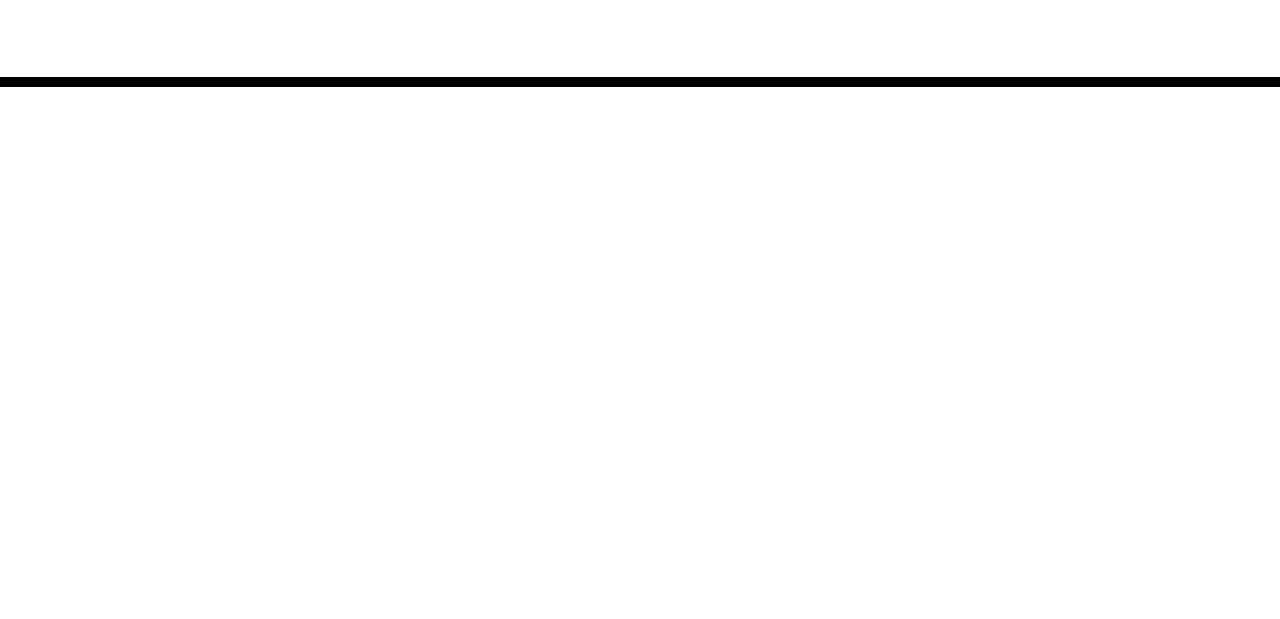
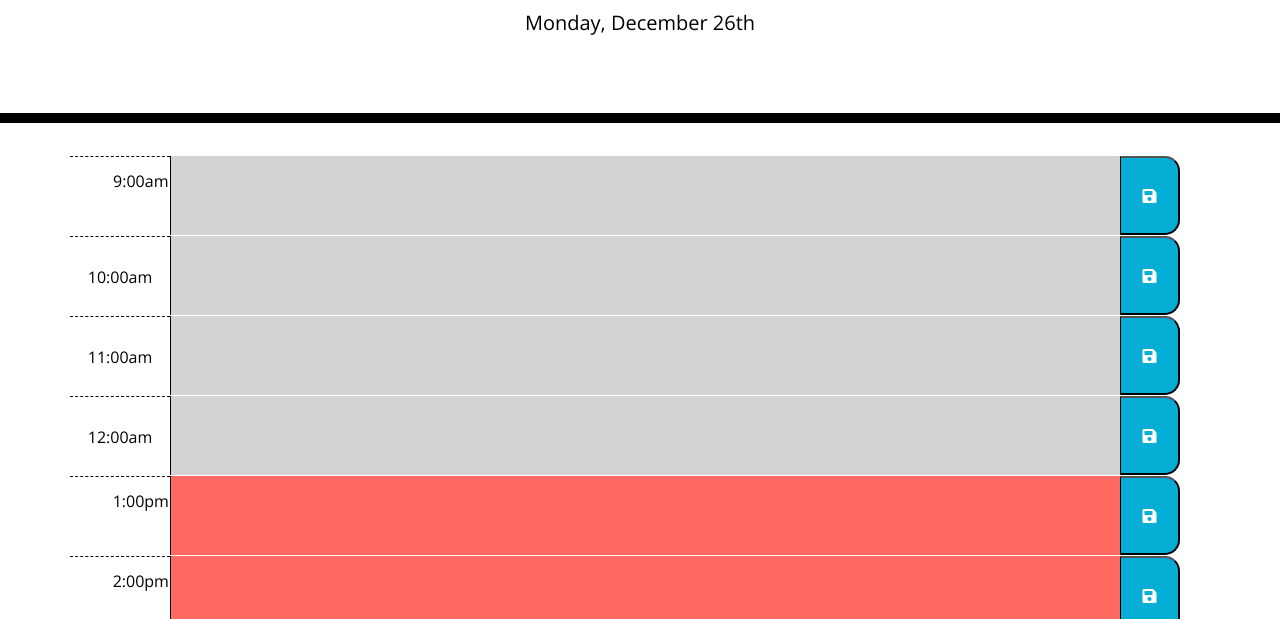
Before and after one commit to Micky-Ad/Work-Day-Scheduler, a plain HTML site: page index.html in a window 1280 px wide. Shown: the part 181-800 px from the top of the page. Drawn offline with nearby package versions, Linux system fonts and the light colour scheme.

Commit message:
textarea matching note and time block background working

```diff
--- a/Assets/script.js
+++ b/Assets/script.js
@@ -37,9 +37,12 @@ var timeBlocks = [
   },
 ];
 
+// function to create each block of time of the HTML
+
 function loadTimeblocks() {
   var layout = "";
   timeBlocks.forEach(function (timeBlock) {
+    var className = timeChecker(timeBlock.time);
     layout =
       layout +
       `  <div class="time-block">
@@ -47,8 +50,8 @@ function loadTimeblocks() {
         <div class="hour">
           ${timeBlock.time}
         </div>
-        <textarea name="" id="" class="present">${timeBlock.note}</textarea>
-        <button class="saveBtn"><i class="fas fa-save"></i>
+        <textarea name="" id="${timeBlock.time}" class="${className}">${timeBlock.note}</textarea>
+           <button class="saveBtn" onclick="saveNote('${timeBlock.time}')"><i class="fas fa-save"></i>
 </button>
       </div>
     </div>`;
@@ -58,9 +61,30 @@ function loadTimeblocks() {
 
 loadTimeblocks();
 
+// Creating the curecnt date at the header and using moment JS for the correct format
+
 function currentDate() {
   var newDate = moment().format("dddd, MMMM Do");
   document.getElementById("currentDay").innerHTML = newDate;
 }
+currentDate();
 
-currentDate();
+// Creating the background color that that changes color based on currect time
+
+function timeChecker(time) {
+  var status = moment(time, "h:ma").fromNow();
+  if (status.includes("in ") == true && status.includes("hour")) {
+    return "future";
+  } else if (status.includes("ago") == true && status.includes("hour")) {
+    return "past";
+  } else {
+    return "present";
+  }
+}
+
+//  Save note function
+
+function saveNote(time) {
+  var note = document.getElementById(time).value;
+  alert(note);
+}
--- a/index.html
+++ b/index.html
@@ -21,11 +21,13 @@
   </header>
   <div class="container" id="time-block">
     <!-- Timeblocks go here -->
+
+
   </div>
 
   <script src="https://cdnjs.cloudflare.com/ajax/libs/jquery/3.2.1/jquery.min.js"></script>
   <script src="https://cdnjs.cloudflare.com/ajax/libs/moment.js/2.24.0/moment.min.js"></script>
-  <script src="./script.js"></script>
+  <script src="./Assets/script.js"></script>
 </body>
 
 </html>
```
